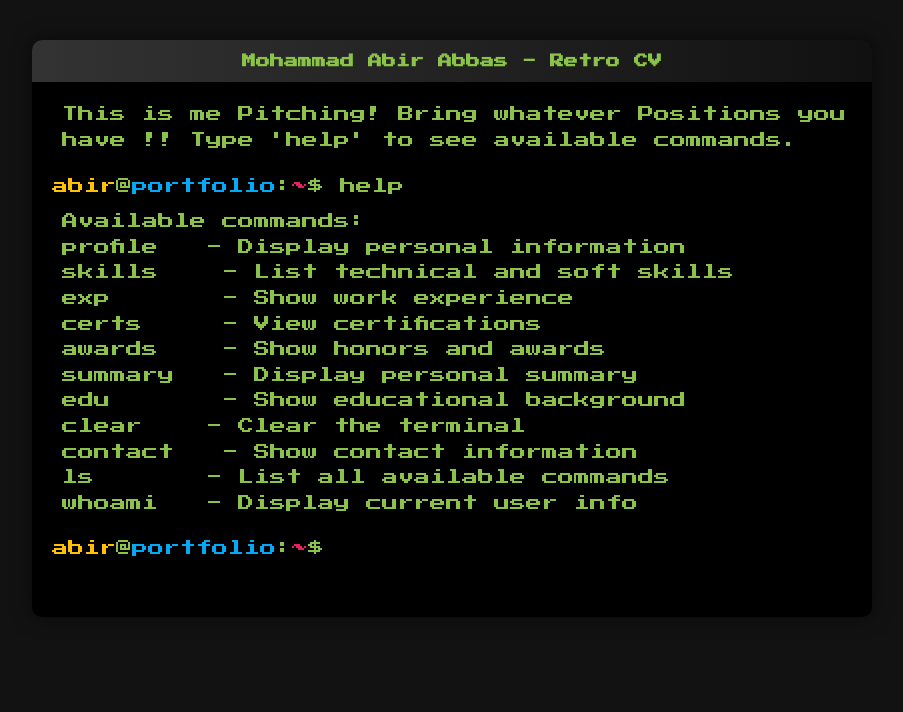
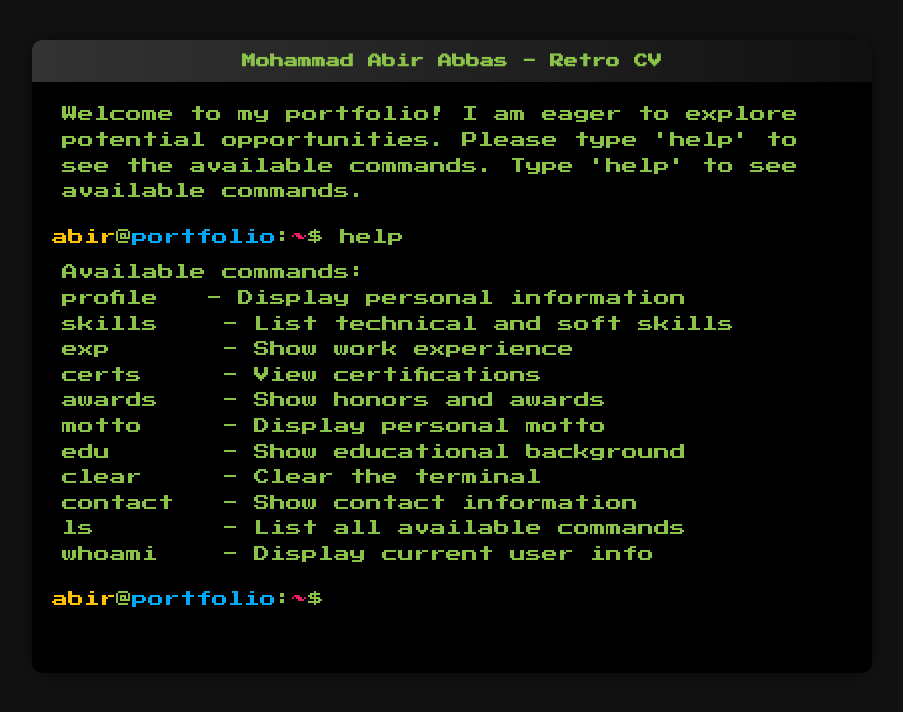
Before and after one commit to mdabir1203/abir.github.io, a plain HTML site: page index.html in a window 1280 px wide. Shown: the whole page, without its empty margins (188-1091 px from the left). Drawn offline with Linux system fonts and the light colour scheme.

Commit message:
Update index.html

```diff
--- a/index.html
+++ b/index.html
@@ -20,6 +20,7 @@
       padding: 20px;
       border-radius: 10px;
       box-shadow: 0 0 20px rgba(0, 0, 0, 0.5);
+      cursor: text;
     }
 
     .terminal-header {
@@ -58,6 +59,9 @@
       width: 80%;
       outline: none;
       margin-left: 5px;
+      cursor: text;
+      line-height: 1.6; /* Adjust line height to prevent overlap */
+      padding: 2px;
     }
 
     .output {
@@ -108,10 +112,11 @@
   <div class="terminal">
     <div class="terminal-header">Mohammad Abir Abbas - Retro CV</div>
     <div id="terminal-content">
-      <div class="output">This is me Pitching! Bring whatever Positions you have !! Type 'help' to see available commands.</div>
+      <div class="output">Welcome to my portfolio! I am eager to explore potential opportunities. Please type 'help' to see the available commands. Type 'help' to see available commands.</div>
       <div id="command-history"></div>
       <div class="prompt">
         <span class="user">abir</span>@<span class="hostname">portfolio</span>:<span class="directory">~</span>$ <input type="text" class="command-input" id="command-input" autofocus>
+      <!-- <button id="clear-button">Clear</button> Clear button added -->
       </div>
     </div>
   </div>
@@ -152,8 +157,7 @@ Honors and Awards:
 - Wolfsburg Homie Certificate of Appreciation
 - Certificate of Achievement
 
-Summary:
-"Precision Engineering, Visionary Innovation - Ignite Your Tech Ascent`,
+    `,
 
       experience: `Experience:
 Deep Blue Digital (Co-Founder) - September 2024 to Present
@@ -192,20 +196,20 @@ Chittagong Collegiate School (SSC) - 2005 to 2010
             'exp       - Show work experience\n' +
             'certs     - View certifications\n' +
             'awards    - Show honors and awards\n' +
-            'summary   - Display personal summary\n' +
+            'motto     - Display personal motto\n' + // Updated to include motto
             'edu       - Show educational background\n' +
-            'clear    - Clear the terminal\n' +
+            'clear     - Clear the terminal\n' + // Updated to include clear
             'contact   - Show contact information\n' +
-            'ls       - List all available commands\n' +
-            'whoami   - Display current user info',
+            'ls        - List all available commands\n' +
+            'whoami    - Display current user info',
 
-      ls: 'profile  skills  exp  certs  awards  summary  edu  contact',
+      ls: 'profile  skills  exp  certs  awards  motto  edu  contact', // Updated to include motto
       whoami: 'abir - AI Developer | Rust | Creator of Rusty',
       contact: `Contact Information:
-- Phone: +8801841603542
-- Email: md.abir1203@gmail.com
-- LinkedIn: www.linkedin.com/in/abir-abbas
-- Portfolio: linktr.ee/uknowWhoAb1r`
+      - Phone: <a href="tel:+8801841603542">+8801841603542</a>
+      - Email: <a href="mailto:md.abir1203@gmail.com">md.abir1203@gmail.com</a>
+      - LinkedIn: <a href="https://www.linkedin.com/in/abir-abbas" target="_blank">www.linkedin.com/in/abir-abbas</a>
+      - Portfolio: <a href="https://linktr.ee/uknowWhoAb1r" target="_blank">linktr.ee/uknowWhoAb1r</a>` // Updated to include links
     };
 
     function addToHistory(command, output, isError = false) {
@@ -237,10 +241,10 @@ Chittagong Collegiate School (SSC) - 2005 to 2010
           output = data.profile.split('\n\nCertifications:')[1];
           break;
         case 'awards':
-          output = data.profile.split('\n\nHonors and Awards:')[1];
+          output = data.profile.split('\n\nHonors and Awards:')[1]; // {{ edit_1 }}
           break;
-        case 'summary':
-          output = data.profile.split('\n\nSummary:')[1];
+        case 'motto': // Added motto command
+          output = "Precision Engineering, Visionary Innovation - Ignite Your Tech Ascent";
           break;
         case 'edu':
           output = data.education;
@@ -280,6 +284,11 @@ Chittagong Collegiate School (SSC) - 2005 to 2010
       commandInput.focus();
     });
 
+    // // Add event listener for the clear button
+    // document.getElementById('clear-button').addEventListener('click', function() {
+    //   commandHistory.innerHTML = '';
+    // });
+
     // Initial help message
     addToHistory('help', commands.help);
   </script>
```
